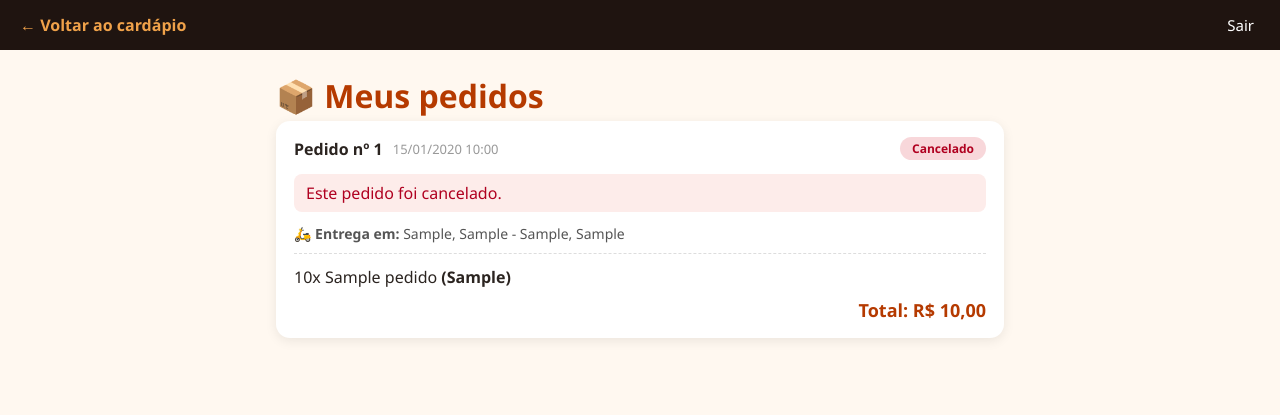
After one commit to joaovictor-sabino/lanchonete, a Spring Boot app: page /minha-conta/pedidos in a window 1280 px wide. The commit adds this page. Shown: the top 415 px of the page. Run offline with Spring Boot 4, Linux system fonts and the light colour scheme; a user stored in the database is signed in; tables that the repository leaves empty hold one stand-in row (values such as "Sample post"); some of the project's set-up classes (security, data sources, template engines, error pages and the like) are left out, and stand-ins take their place.

Commit message:
Inteface de login de clientes e acompanhamento de pedidos

```diff
--- /dev/null
+++ b/src/main/java/com/database/restaurante/MinhaContaController.java
@@ -0,0 +1,30 @@
+package com.database.restaurante;
+
+import java.util.List;
+
+import org.springframework.security.core.Authentication;
+import org.springframework.stereotype.Controller;
+import org.springframework.ui.Model;
+import org.springframework.web.bind.annotation.GetMapping;
+
+@Controller
+public class MinhaContaController {
+
+    private final PedidoService pedidoService;
+
+    public MinhaContaController(PedidoService pedidoService) {
+        this.pedidoService = pedidoService;
+    }
+
+    @GetMapping("/minha-conta/pedidos")
+    public String pedidos(Authentication auth, Model model) {
+        List<Pedido> lista = pedidoService.listarDoCliente(auth.getName());
+
+        model.addAttribute("pedidos", lista);
+        // etapas da linha de progresso (a ordem segue o enum StatusPedido)
+        model.addAttribute("etapas", List.of(StatusPedido.NOVO, StatusPedido.EM_PREPARO,
+                                             StatusPedido.PRONTO, StatusPedido.FINALIZADO));
+        model.addAttribute("temAtivo", lista.stream().anyMatch(p -> !p.isEncerrado()));
+        return "meus-pedidos";
+    }
+}
--- a/src/main/java/com/database/restaurante/PedidoRepository.java
+++ b/src/main/java/com/database/restaurante/PedidoRepository.java
@@ -12,4 +12,7 @@ public interface PedidoRepository extends JpaRepository<Pedido, Long> {
 
     @EntityGraph(attributePaths = "itens")
     List<Pedido> findByStatusOrderByCriadoEmDesc(StatusPedido status);
+
+    @EntityGraph(attributePaths = "itens")
+    List<Pedido> findByClienteUsernameOrderByCriadoEmDesc(String username);
 }
--- a/src/main/java/com/database/restaurante/SecurityConfig.java
+++ b/src/main/java/com/database/restaurante/SecurityConfig.java
@@ -22,6 +22,7 @@ public class SecurityConfig {
         http
             .authorizeHttpRequests(a -> a
                 .requestMatchers("/admin/**").hasRole("ADMIN")
+                .requestMatchers("/minha-conta/**").authenticated()
                 .anyRequest().permitAll())
             .formLogin(f -> f
                 .loginPage("/login")
--- a/src/main/java/com/database/restaurante/UsuarioRepository.java
+++ b/src/main/java/com/database/restaurante/UsuarioRepository.java
@@ -6,4 +6,5 @@ import org.springframework.data.jpa.repository.JpaRepository;
 
 public interface UsuarioRepository extends JpaRepository<Usuario, Long> {
     Optional<Usuario> findByUsername(String username);
+    boolean existsByUsername(String username);
 }
--- a/src/main/resources/static/css/cardapio-publico.css
+++ b/src/main/resources/static/css/cardapio-publico.css
@@ -255,3 +255,5 @@ body {
 @media (max-width: 420px) {
     .conta > span { display: none; }
 }
+
+@media (max-width: 520px) { .conta .extra { display: none; } }
--- a/src/main/resources/static/css/checkout.css
+++ b/src/main/resources/static/css/checkout.css
@@ -137,3 +137,6 @@ a.voltar:focus-visible, button:focus-visible {
     .botoes { flex-direction: column; }
     .botoes a, .botoes button { display: block; width: 100%; text-align: center; }
 }
+
+.aviso-conta { background: #fff3e0; color: #7a4b00; padding: 10px 14px; border-radius: 8px; margin: 0 0 14px; }
+.aviso-conta a { color: #b53a00; font-weight: 700; }
--- /dev/null
+++ b/src/main/resources/static/css/meus-pedidos.css
@@ -0,0 +1,41 @@
+* { box-sizing: border-box; }
+body { font-family: 'Segoe UI', system-ui, Arial, sans-serif; background: #fff8f0; margin: 0; color: #2b2420; }
+
+.topo { display: flex; justify-content: space-between; align-items: center; padding: 14px 20px; background: #1f1410; }
+.topo a { color: #f0a24a; font-weight: 700; text-decoration: none; }
+.topo form { margin: 0; }
+.topo button { background: none; border: 0; color: #fff; cursor: pointer; font-size: 15px; font-family: inherit; }
+
+.conteudo { max-width: 760px; margin: 0 auto; padding: 24px 16px 60px; }
+h1 { margin: 0 0 4px; color: #b53a00; }
+.sub { color: #888; font-size: 14px; margin: 0 0 18px; }
+.vazio { text-align: center; padding: 40px 0; color: #888; }
+.vazio a { color: #b53a00; font-weight: 700; }
+
+.pedido { background: #fff; border-radius: 14px; box-shadow: 0 3px 12px rgba(0,0,0,.08); padding: 16px 18px; margin-bottom: 18px; }
+.pedido-topo { display: flex; align-items: center; gap: 10px; flex-wrap: wrap; margin-bottom: 14px; }
+.data { color: #999; font-size: 13px; margin-right: auto; }
+.etiqueta { padding: 3px 12px; border-radius: 12px; font-size: 12px; font-weight: 700; }
+.st-NOVO { background: #fff3cd; color: #8a6d00; }
+.st-EM_PREPARO { background: #ffe0b2; color: #e65100; }
+.st-PRONTO { background: #d1ecf1; color: #0c5460; }
+.st-FINALIZADO { background: #d4edda; color: #1b5e20; }
+.st-CANCELADO { background: #f8d7da; color: #b00020; }
+
+/* linha de progresso */
+.etapas { list-style: none; display: flex; padding: 0; margin: 0 0 10px; }
+.etapas li { flex: 1; position: relative; text-align: center; font-size: 12px; color: #aaa; padding-top: 22px; font-weight: 600; }
+.etapas li::before { content: ""; position: absolute; top: 4px; left: 50%; transform: translateX(-50%);
+                     width: 14px; height: 14px; border-radius: 50%; background: #ddd; z-index: 1; }
+.etapas li::after { content: ""; position: absolute; top: 10px; left: -50%; width: 100%; height: 3px; background: #ddd; }
+.etapas li:first-child::after { display: none; }
+.etapas li.feita { color: #b53a00; }
+.etapas li.feita::before, .etapas li.feita::after { background: #b53a00; }
+.etapas li.atual::before { box-shadow: 0 0 0 5px rgba(181, 58, 0, .25); }
+
+.cancelado { background: #fdecea; color: #b00020; padding: 8px 12px; border-radius: 8px; margin: 0 0 10px; }
+.mensagem { margin: 0 0 12px; font-weight: 600; text-align: center; }
+.recebimento { margin: 0 0 10px; color: #555; font-size: 14px; }
+.itens { margin: 0; padding: 10px 0 0; border-top: 1px dashed #ddd; list-style: none; }
+.itens li { padding: 2px 0; }
+.total { text-align: right; font-weight: 800; color: #b53a00; font-size: 18px; margin-top: 8px; }
--- a/src/main/resources/templates/checkout.html
+++ b/src/main/resources/templates/checkout.html
@@ -8,7 +8,10 @@
 </head>
 <body>
     <h1>Finalizar pedido</h1>
-
+    <p class="aviso-conta" th:if="${usuarioLogado == null}">
+    Quer acompanhar o status do pedido?
+    <a th:href="@{/login}">Entre</a> ou <a th:href="@{/cadastro}">crie uma conta</a> antes de confirmar.
+    </p>
     <div class="conteudo">
         <div class="erros" th:if="${erros != null}">
             <ul>
--- a/src/main/resources/templates/login.html
+++ b/src/main/resources/templates/login.html
@@ -10,7 +10,7 @@
     <main class="login-box">
         <h1>🍔 Entrar</h1>
         <p class="erro" th:if="${param.error}">Usuário ou senha inválidos.</p>
-
+        <p class="ok" th:if="${param.cadastrado}">Conta criada! Entre para continuar.</p>
         <form th:action="@{/login}" method="post">
             <label for="username">Usuário</label>
             <input type="text" id="username" name="username" required autofocus>
@@ -20,7 +20,7 @@
 
             <button type="submit">Entrar</button>
         </form>
-
+        <p class="alt">Não tem conta? <a th:href="@{/cadastro}">Criar conta</a></p>
         <a class="voltar" th:href="@{/cardapio}">← Voltar ao cardápio</a>
     </main>
 </body>
--- /dev/null
+++ b/src/main/resources/templates/meus-pedidos.html
@@ -0,0 +1,66 @@
+<!DOCTYPE html>
+<html lang="pt-br" xmlns:th="http://www.thymeleaf.org">
+<head>
+    <meta charset="UTF-8">
+    <meta name="viewport" content="width=device-width, initial-scale=1">
+    <meta http-equiv="refresh" content="20" th:if="${temAtivo}">
+    <title>Meus pedidos</title>
+    <link rel="stylesheet" th:href="@{/css/meus-pedidos.css}">
+</head>
+<body>
+    <header class="topo">
+        <a th:href="@{/cardapio}">← Voltar ao cardápio</a>
+        <form th:action="@{/logout}" method="post"><button type="submit">Sair</button></form>
+    </header>
+
+    <main class="conteudo">
+        <h1>📦 Meus pedidos</h1>
+        <p class="sub" th:if="${temAtivo}">Esta página se atualiza sozinha a cada 20 segundos.</p>
+
+        <p class="vazio" th:if="${#lists.isEmpty(pedidos)}">
+            Você ainda não fez nenhum pedido. <a th:href="@{/cardapio}">Ver cardápio</a>
+        </p>
+
+        <article class="pedido" th:each="p : ${pedidos}">
+            <div class="pedido-topo">
+                <strong th:text="'Pedido nº ' + ${p.id}"></strong>
+                <span class="data" th:text="${#temporals.format(p.criadoEm, 'dd/MM/yyyy HH:mm')}"></span>
+                <span class="etiqueta" th:classappend="'st-' + ${p.status.name()}" th:text="${p.status.descricao}"></span>
+            </div>
+
+            <!-- linha de progresso -->
+            <ol class="etapas" th:unless="${p.status.name() == 'CANCELADO'}">
+                <li th:each="s : ${etapas}"
+                    th:classappend="${s.ordinal() <= p.status.ordinal()} ? (${s == p.status} ? 'feita atual' : 'feita')"
+                    th:text="${s.descricao}"></li>
+            </ol>
+            <p class="cancelado" th:if="${p.status.name() == 'CANCELADO'}">Este pedido foi cancelado.</p>
+
+            <p class="mensagem" th:switch="${p.status.name()}">
+                <span th:case="'NOVO'">Recebemos seu pedido e logo começaremos o preparo.</span>
+                <span th:case="'EM_PREPARO'">Seu pedido está sendo preparado.</span>
+                <span th:case="'PRONTO'"
+                      th:text="${p.entrega} ? 'Pronto! Vai sair para entrega.' : 'Pronto! Pode retirar no balcão.'"></span>
+                <span th:case="'FINALIZADO'"
+                      th:text="${p.entrega} ? 'Pedido entregue. Bom apetite!' : 'Pedido retirado. Bom apetite!'"></span>
+                <span th:case="*"></span>
+            </p>
+
+            <p class="recebimento">
+                <strong th:text="${p.entrega} ? '🛵 Entrega em:' : '🏪 Retirada no local'"></strong>
+                <span th:if="${p.entrega}"
+                      th:text="${p.rua} + ', ' + ${p.numero} + ' - ' + ${p.bairro} + ', ' + ${p.cidade}"></span>
+            </p>
+
+            <ul class="itens">
+                <li th:each="i : ${p.itens}">
+                    <span th:text="${i.quantidade} + 'x ' + ${i.nomeProduto}"></span>
+                    <strong th:if="${i.tamanho != 'U'}" th:text="'(' + ${i.tamanho} + ')'"></strong>
+                </li>
+            </ul>
+
+            <div class="total" th:text="'Total: R$ ' + ${#numbers.formatDecimal(p.total, 1, 'POINT', 2, 'COMMA')}"></div>
+        </article>
+    </main>
+</body>
+</html>
--- a/src/main/resources/templates/pedido-confirmado.html
+++ b/src/main/resources/templates/pedido-confirmado.html
@@ -63,6 +63,7 @@
         </div>
 
         <a class="voltar" th:href="@{/cardapio}">Voltar ao cardápio</a>
+        <a class="voltar" th:if="${usuarioLogado != null}" th:href="@{/minha-conta/pedidos}">Ver meus pedidos</a>
     </div>
 </body>
 </html>
```
Also changed, not shown: src/main/java/com/database/restaurante/CadastroController.java (added, +87 -0 lines), src/main/java/com/database/restaurante/CadastroForm.java (added, +25 -0 lines), src/main/java/com/database/restaurante/CheckoutController.java (+27 -5 lines), src/main/java/com/database/restaurante/Pedido.java (+9 -0 lines), src/main/java/com/database/restaurante/PedidoService.java (+6 -1 lines), src/main/java/com/database/restaurante/Usuario.java (+9 -0 lines), src/main/java/com/database/restaurante/UsuarioModelAdvice.java (+17 -1 lines), src/main/resources/templates/CardapioPublico.html (+6 -1 lines), src/main/resources/templates/cadastro.html (added, +45 -0 lines).
